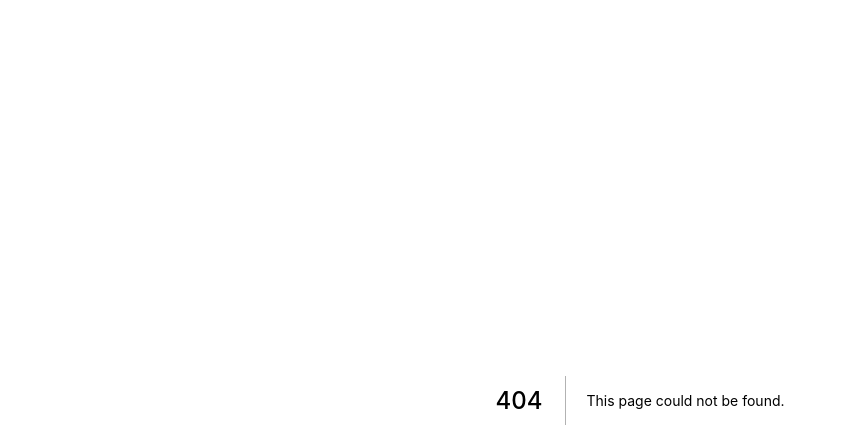
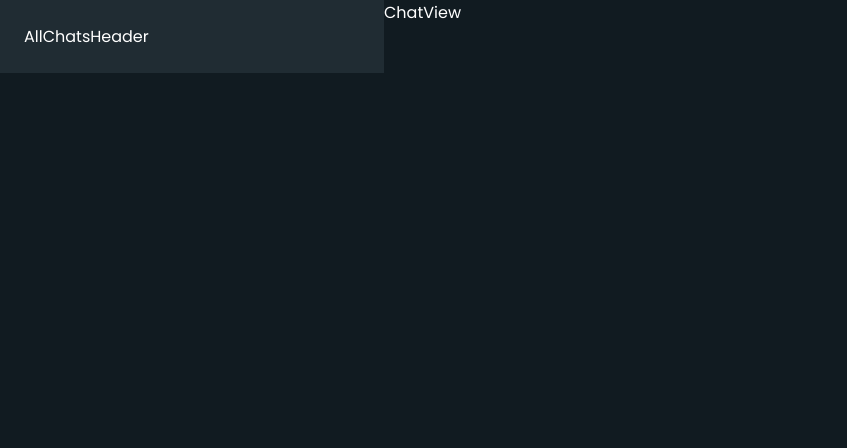
Before and after one commit to whatsappClone-DBMS/nextApp, a Next.js app: page /home in a window 1280 px wide. Before the commit this address had no page. Shown: the top 448 px of the page, without its empty margins (0-847 px from the left). Built offline with nearby package versions, Linux system fonts and the light colour scheme.

Commit message:
header of all chats

```diff
--- /dev/null
+++ b/Components/AllChats/AllChats.js
@@ -0,0 +1,12 @@
+import React from "react";
+import AllChatsHeader from "./AllChatsHeader";
+import styles from "./styles.module.css";
+function AllChats() {
+  return (
+    <div className={styles.container}>
+      <AllChatsHeader />
+    </div>
+  );
+}
+
+export default AllChats;
--- /dev/null
+++ b/Components/AllChats/AllChatsHeader.js
@@ -0,0 +1,7 @@
+import React from "react";
+import styles from "./styles.module.css";
+function AllChatsHeader() {
+  return <div className={styles.header}>AllChatsHeader</div>;
+}
+
+export default AllChatsHeader;
--- /dev/null
+++ b/Components/AllChats/styles.module.css
@@ -0,0 +1,9 @@
+.container {
+  width: 30vw;
+  height: 100%;
+  overflow-y: scroll;
+}
+.header {
+  padding: 1.5rem;
+  background-color: #202c33;
+}
--- /dev/null
+++ b/Components/ChatView/ChatView.js
@@ -0,0 +1,7 @@
+import React from "react";
+
+function ChatView() {
+  return <div>ChatView</div>;
+}
+
+export default ChatView;
--- /dev/null
+++ b/pages/home.js
@@ -0,0 +1,12 @@
+import AllChats from "../Components/AllChats/AllChats";
+import ChatView from "../Components/ChatView/ChatView";
+import styles from "../styles/Home2.module.css";
+
+export default function HomeAfterLogin() {
+  return (
+    <div className={styles.container}>
+      <AllChats />
+      <ChatView />
+    </div>
+  );
+}
--- /dev/null
+++ b/styles/Home2.module.css
@@ -0,0 +1,5 @@
+.container {
+  display: flex;
+  width: 100vw;
+  height: 100vh;
+}
--- a/styles/globals.css
+++ b/styles/globals.css
@@ -1,11 +1,11 @@
-@import url('https://fonts.googleapis.com/css2?family=Poppins:wght@400;600&display=swap');
+@import url("https://fonts.googleapis.com/css2?family=Poppins:wght@400;600&display=swap");
 
 html,
 body {
   padding: 0;
   margin: 0;
-  font-family: 'Poppins' 'sans-serif';
-  background-color: #111B21;
+  font-family: "Poppins", "sans-serif";
+  background-color: #111b21;
   color: #fff;
   overflow-x: hidden;
   overflow-y: hidden;
```
Also changed, not shown: Components/ChatView/styles.module.css (added).
